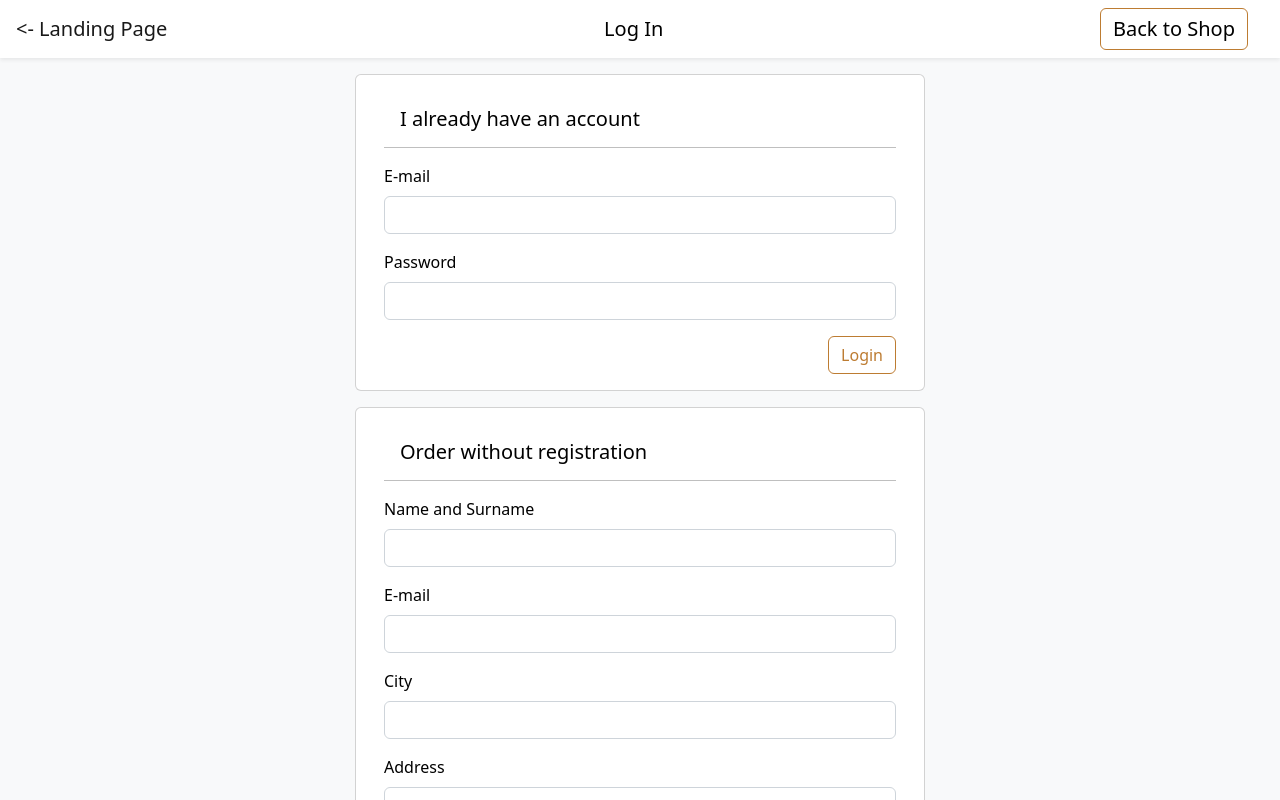
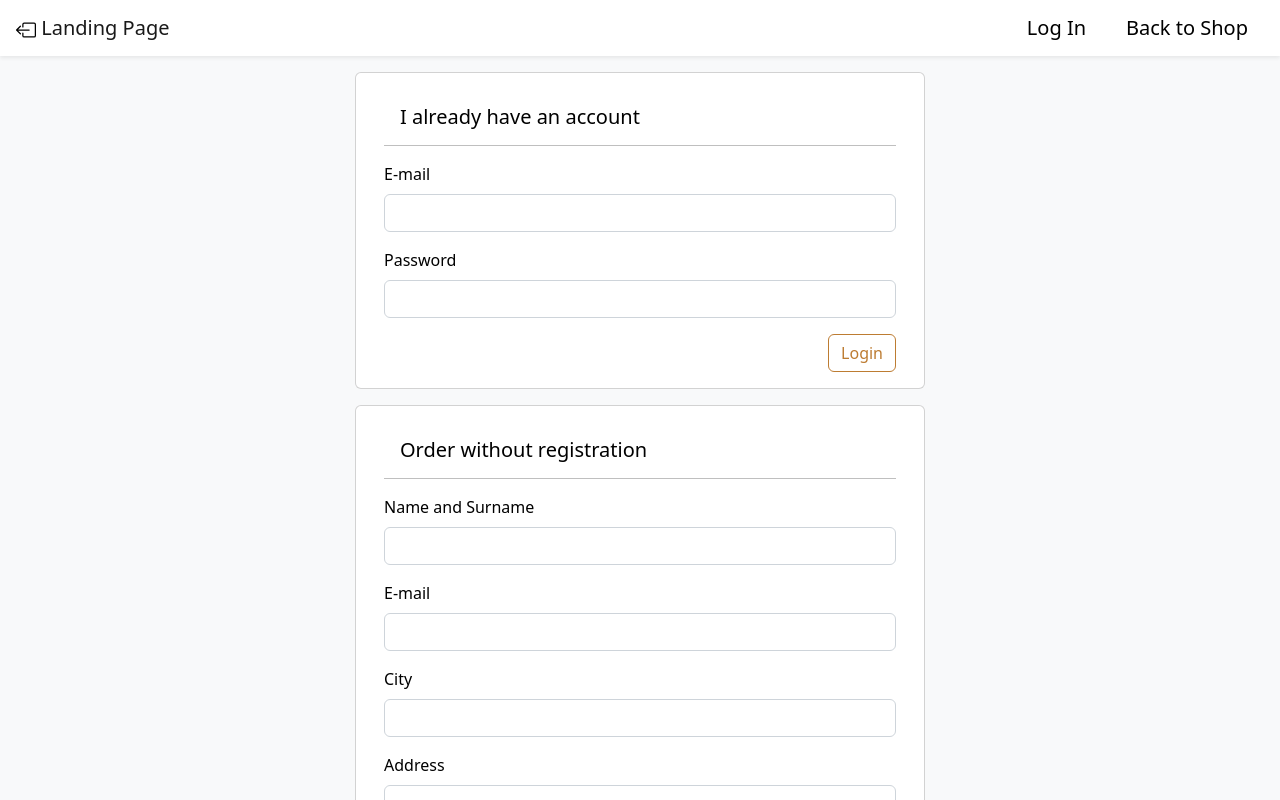
Before and after one commit to philica94/GreenGrocery, a React (Create React App) app: page /green-grocery/checkout in a window 1280 px wide. Shown: the top 800 px of the page. Built offline with nearby package versions, Linux system fonts and the light colour scheme.

Commit message:
feat: styling navbar layout

```diff
--- a/src/components/green-grocery/checkout/BackToShopButton.js
+++ b/src/components/green-grocery/checkout/BackToShopButton.js
@@ -3,7 +3,7 @@ import { Link } from 'react-router-dom';
 const BackToShopButton = () => {
   return (
     <div>
-      <Link to='/green-grocery' className='btn btn-outline-primary navbar-brand'>
+      <Link to='/green-grocery' className='navbar-brand d-flex'>
         <span>Back to Shop</span>
       </Link>
     </div>
--- a/src/components/green-grocery/layout/MainNavigation.js
+++ b/src/components/green-grocery/layout/MainNavigation.js
@@ -1,10 +1,11 @@
-import { Link, Route, useLocation, useRouteMatch } from 'react-router-dom';
+import { Link, useLocation, useRouteMatch } from 'react-router-dom';
 import { useSelector } from 'react-redux';
 
 import Cart from '../homepage/cart/Cart';
 import BackToShopButton from '../checkout/BackToShopButton';
 import LoginButton from '../login/LoginButton';
 import LogoutButton from '../login/LogoutButton';
+import { BoxArrowLeft } from 'react-bootstrap-icons';
 
 const MainNavigation = () => {
   const isLoggedIn = useSelector((state) => state.auth.isLoggedIn);
@@ -15,14 +16,16 @@ const MainNavigation = () => {
 
   return (
     <nav className='navbar sticky-top bg-white mb-2 shadow-sm d-flex px-3'>
-      <Route path='/green-grocery'>
+      <div>
         <Link to='/' className='navbar-brand'>
-          {'<-'} Landing Page
+          {<BoxArrowLeft />} Landing Page
         </Link>
+      </div>
+      <div className='d-flex gap-4'>
         {!isInCheckout && <Cart />}
         {isLoggedIn ? <LogoutButton /> : <LoginButton />}
         {!isInTheShop && <BackToShopButton />}
-      </Route>
+      </div>
     </nav>
   );
 };
--- a/src/components/green-grocery/login/LoginButton.js
+++ b/src/components/green-grocery/login/LoginButton.js
@@ -3,7 +3,7 @@ import { Link } from 'react-router-dom';
 const LoginButton = () => {
   return (
     <div>
-      <Link to='/green-grocery/login' className='navbar-brand'>
+      <Link to='/green-grocery/login' className='navbar-brand d-flex'>
         <span>Log In</span>
       </Link>
     </div>
--- a/src/components/green-grocery/login/LogoutButton.js
+++ b/src/components/green-grocery/login/LogoutButton.js
@@ -10,7 +10,7 @@ const LogoutButton = () => {
   };
 
   return (
-    <Button type='submit' className='navbar-brand' onClick={submitLogoutHandler}>
+    <Button type='submit' className='navbar-brand d-flex' onClick={submitLogoutHandler}>
       Log Out
     </Button>
   );
```
